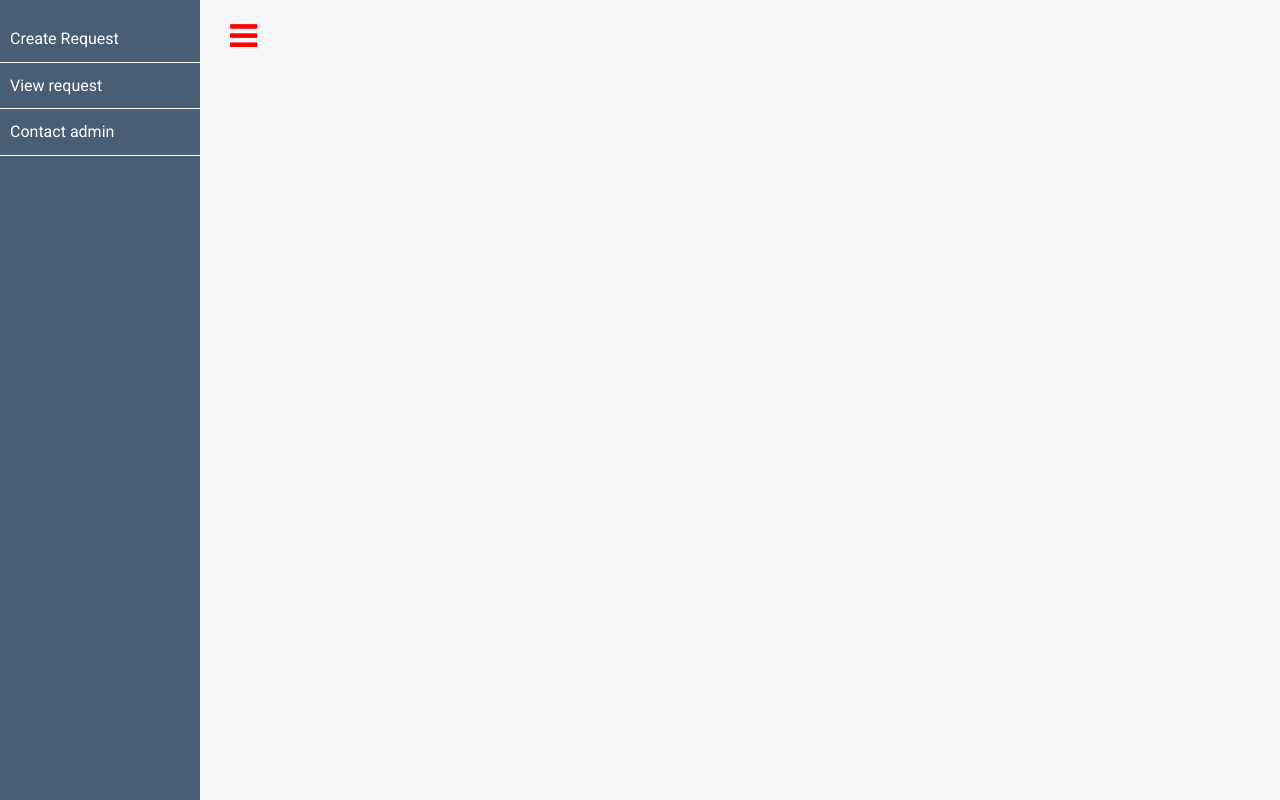
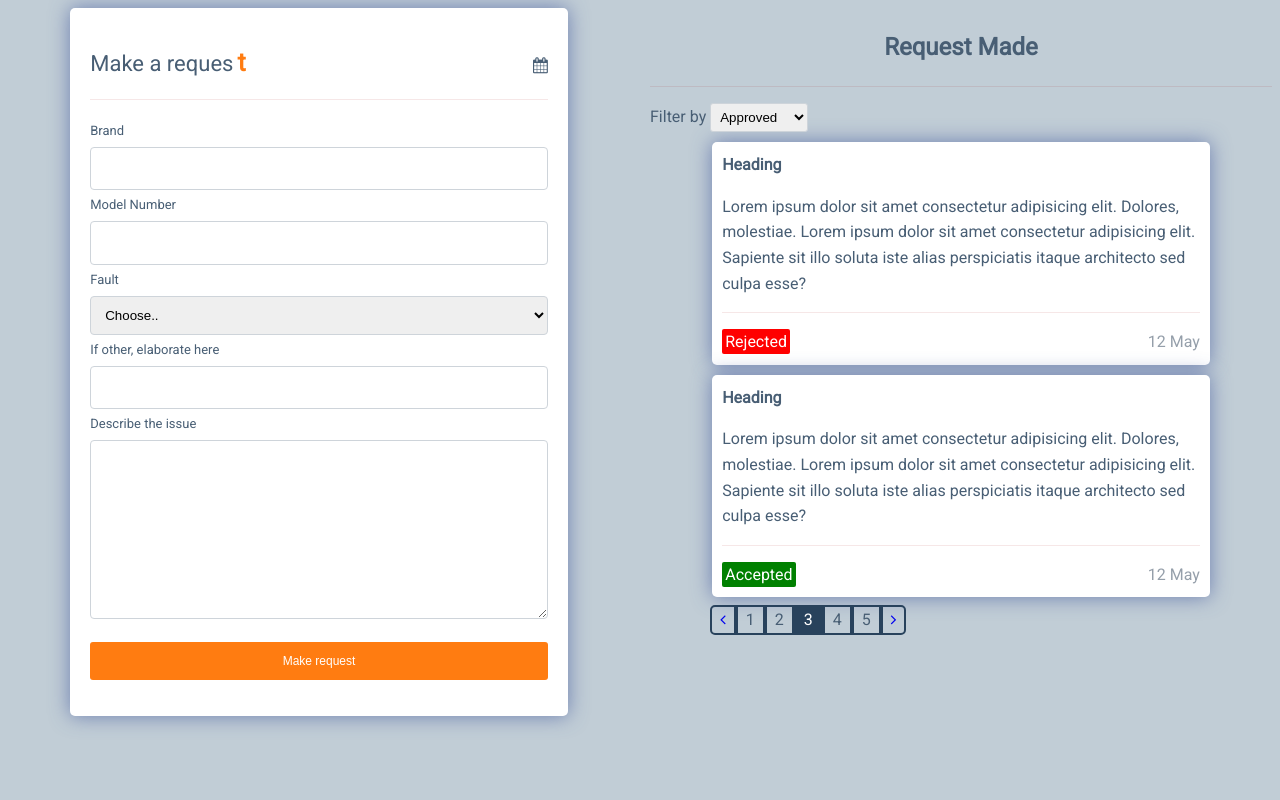
Before and after one commit to klevamane/Maintenance-tr, a plain HTML site: page UI/dashboard.html in a window 1280 px wide. Drawn offline with Linux system fonts and the light colour scheme.

Commit message:
Fix cards and add pagination

```diff
--- /dev/null
+++ b/UI/css/dashboard.css
@@ -0,0 +1,149 @@
+
+/***************** CARDS **********************/
+
+.card-fluid form .form-header {
+    display: flex;
+    justify-content: space-between;
+    padding-top: 15px;
+    margin-bottom: 0;
+    padding-bottom: 0;
+
+}
+.cardlogo-icon {
+    padding-top: 10px;
+}
+
+.card-fluid {
+    width: 80%;
+    margin-right: auto;
+    margin-left: auto;
+    background:#fff;
+    box-shadow: 0 0 20px 0 rgba(72, 94, 160, 0.7);
+    border-radius: 5px;
+}
+.card-fluid form {
+    display: grid;
+    grid-template-columns: 1fr;
+    padding: 20px;
+}
+
+.card-fluid form input, .card-fluid form button, .card-fluid form textarea, card-fluid select {
+    width: 100%;
+    padding: 1em;
+
+}
+.card-fluid form label {
+    display: block;
+    font-size: 13px;
+    padding: 5px 0;
+}
+.card-fluid form a {
+    text-decoration: none;
+    color: #485e74;
+
+}
+.card-fluid form button {
+    font-size: 12px;
+}
+
+.card-fluid form .dropdown {
+    display: block;
+    width: 100%;
+}
+.pad10 {
+    padding: 10px;
+}
+.pad5 {
+    padding: 5px;
+}
+
+.status-quo {
+    padding: 5px;
+    border-radius: 3px;
+    border:1px solid #ced4da;
+}
+.status-pill-rejected {
+    background: red;
+    padding: 3px;
+    color: white;
+    border-radius: 2px;
+}
+
+.status-pill-accepted {
+    background: green;
+    padding: 3px;
+    color: white;
+    border-radius: 2px;
+}
+.status-pill-pending {
+    background: #959faa;
+    padding: 3px;
+    color: white;
+    border-radius: 2px;
+}
+.status-date {
+    color: #959faa;
+    float: right;
+}
+
+.card-h2 {
+    text-align: center;
+}
+
+ul.pagination {
+    /* display: inline-block; */
+    display: inline-block;
+    margin: 8px 0;
+    overflow: hidden;
+    margin-left: 60px;
+    cursor: pointer;
+
+}
+.list ul li {
+
+  border: 2px solid #28425c;
+  font-size: 1rem;
+  padding: 0px 8px;
+  float: left;
+}
+.list ul li:hover {
+background: #a9b2bb;
+}
+ul.pagination li:first-child {
+
+    border-top-left-radius: 5px;
+    border-bottom-left-radius: 5px;
+}
+ul.pagination li:last-child {
+    border-top-right-radius: 5px;
+    border-bottom-right-radius: 5px;
+}
+ul.pagination li.active {
+background: #28425c;
+color: #fff;
+}
+/* MEDIA QUERIES */
+
+/* styles will only work if the screen size is bigger than 700px*/
+@media(min-width: 700px) {
+
+}
+
+/* styles will only work if the screen size is smaller than 567px*/
+@media (max-width: 576px) {
+    .seperator {
+        grid-template-columns: 1fr;
+    }
+  }
+
+  @media (min-width: 768px) {
+
+  }
+
+  @media (min-width: 992px) {
+
+  }
+
+  @media (min-width: 1200px) {
+
+  }
--- a/UI/css/style.css
+++ b/UI/css/style.css
@@ -48,9 +48,12 @@ hr {
     margin: 0 auto;
 }
 
-form input, form textarea {
+form input, form textarea, form select {
 border:1px solid #ced4da;
     border-radius: .25rem;
+}
+form select {
+    padding: 10px;
 }
 /* Logo */
 #logo2 {
@@ -156,7 +159,7 @@ border:1px solid #ced4da;
     margin-top: 0.25rem;
   }
 
-.card form input, .card form button {
+.card form input, .card form button .card form textarea {
     width: 100%;
     padding: 1em;
 
@@ -174,3 +177,33 @@ border:1px solid #ced4da;
 .card form button {
     font-size: 12px;
 }
+
+
+
+
+
+
+
+
+
+
+
+
+
+
+
+.user-area {
+    max-width: 70%;
+    margin-right: auto;
+    margin-left: auto;
+    background:#fff;
+    box-shadow: 0 0 20px 0 rgba(72, 94, 160, 0.7);
+    border-radius: 5px;
+}
+
+/* Dashboard */
+.seperator {
+    display: grid;
+    grid-template-columns: 1fr 1fr;
+    grid-column-gap: 0px;
+}
--- a/UI/dashboard.html
+++ b/UI/dashboard.html
@@ -1,29 +1,143 @@
 <!DOCTYPE html>
 <html lang="en">
+
 <head>
     <meta charset="UTF-8">
     <meta name="viewport" content="width=device-width, initial-scale=1.0">
     <meta http-equiv="X-UA-Compatible" content="ie=edge">
     <link rel="stylesheet" href="css/style.css">
     <link rel="stylesheet" href="css/font-awesome.min.css">
+    <link rel="stylesheet" href="css/dashboard.css">
     <link href="https://fonts.googleapis.com/css?family=Roboto" rel="stylesheet">
-    <title>Dashboard</title>
+    <title>Sign up</title>
 </head>
-<body id="dashboard">
 
-    <section id="sidebar">
-        <div class="toggle-btn" onclick="toggleSidebar()"><i class="fa fa-bars fa-2x" style="color: red"></i></div>
-        <ul>
-            <li><a href="">Create Request</a></li>
-            <li><a href="">View request</a></li>
-            <li><a href="">Contact admin</a></li>
-        </ul>
-    </section>
+<body id="primary-background">
+    <div class="container">
+        <div class="seperator" style="grid-gap: 20px;">
+            <div class="card-fluid">
+                <form action="">
+                    <div class="form-header">
+                        <div>
+                            <span id="logo1">Make a reques</span>
+                            <span id="logo2">t</span>
+                        </div>
+                        <div class="cardlogo-icon">
+                            <span>
+                                <a href="#">
+                                    <i class="fa fa-calendar"></i>
+                                </a>
+                            </span>
+                        </div>
+                    </div>
+                    <span>
+                        <hr/>
+                    </span>
+                    <div class="form-group marg10">
+                        <label for="name">Brand</label>
+                        <input type="text" name="brand" id="brand">
+                    </div>
+                    <div class="form-group marg10">
+                        <label for="model">Model Number</label>
+                        <input type="text" name="model" id="model">
+                    </div>
+                    <div class="form-group marg10">
+                        <label for="fault">Fault</label>
+                        <select class="dropdown" name="fault" id="fault">
+                            <option selected>Choose..</option>
+                            <option value="Broken screen">Broken screen</option>
+                            <option value="Water damage">Water damage</option>
+                            <option value="Unlocking Operator">Unlocking Operator</option>
+                            <option value="Screen Issues">Screen Issues</option>
+                            <option value="Proximity Sensor">Proximity Sensor</option>
+                            <option value="Front camera">Front camera</option>
+                            <option value="Rear camera">Rear camera</option>
+                            <option value="Keyboard">Keyboard</option>
+                            <option value="Recover files">Recover files</option>
+                            <option value="Flash">Flash</option>
+                            <option value="Battery replacement">Battery replacement</option>
+                            <option value="network issues">Wireless network issues</option>
 
+                        </select>
+                    </div>
+                    <div class="form-group marg10">
+                        <label for="other">If other, elaborate here</label>
+                        <input type="text" name="other" id="other">
+                    </div>
+                    <div class="form-group marg10">
+                        <label for="password">Describe the issue</label>
+                        <textarea name="" id="" cols="30" rows="10"></textarea>
+                    </div>
+
+                    <p class="marg10">
+                        <button type="submit">Make request</button>
+                    </p>
+
+                </form>
+            </div>
+            <!-- End of Card 1 -->
+
+            <div>
+                <h2 class="card-h2">Request Made</h2>
+                <hr>
+
+                <span>Filter by</span>
+                <span>
+                    <select name="" class="status-quo">
+                        <option value="">Approved</option>
+                        <option value="">Rejected</option>
+                        <option value="">Finished</option>
+                        <option value="">Pending</option>
+                        <option value="">Processing</option>
+                    </select>
+                </span>
+
+                <!-- CARD REQUEST 1 -->
+                <div class="card-fluid pad10 marg-top10y">
+                    <span>
+                        <strong>Heading</strong>
+                    </span>
+                    <p>Lorem ipsum dolor sit amet consectetur adipisicing elit. Dolores, molestiae. Lorem ipsum dolor sit amet
+                        consectetur adipisicing elit. Sapiente sit illo soluta iste alias perspiciatis itaque architecto
+                        sed culpa esse?
+                    </p>
+                    <hr>
+
+                    <span class="status-pill-rejected">Rejected</span>
+                    <span class="status-date"> 12 May</span>
+                </div>
+                    <!-- CARD REQUEST 2 -->
+                <div class="card-fluid pad10 marg-top10y">
+                        <span>
+                            <strong>Heading</strong>
+                        </span>
+                        <p>Lorem ipsum dolor sit amet consectetur adipisicing elit. Dolores, molestiae. Lorem ipsum dolor sit amet
+                            consectetur adipisicing elit. Sapiente sit illo soluta iste alias perspiciatis itaque architecto
+                            sed culpa esse?
+                        </p>
+                        <hr>
+                        <span class="status-pill-accepted">Accepted</span>
+                        <span class="status-date"> 12 May</span>
+                    </div>
+                    <!-- End of Card 2 -->
+                    <div class="list">
+                            <ul class="pagination">
+                                    <li class="disabled"><a href="#!"><i class="fa fa-angle-left"></i></a></li>
+                                    <li>1</li>
+                                    <li>2</li>
+                                    <li class="active">3</li>
+                                    <li>4</li>
+                                    <li>5</li>
+                                    <li><a href="#!"><i class="fa fa-angle-right"></i></a></li>
+                                  </ul>
+                    </div>
+
+                </div>
+
+            </div>
+
+
+    </div>
 </body>
-<script>
-    function toggleSidebar() {
-        document.getElementById("sidebar").classList.toggle('inactive');
-    }
-</script>
+
 </html>
```
